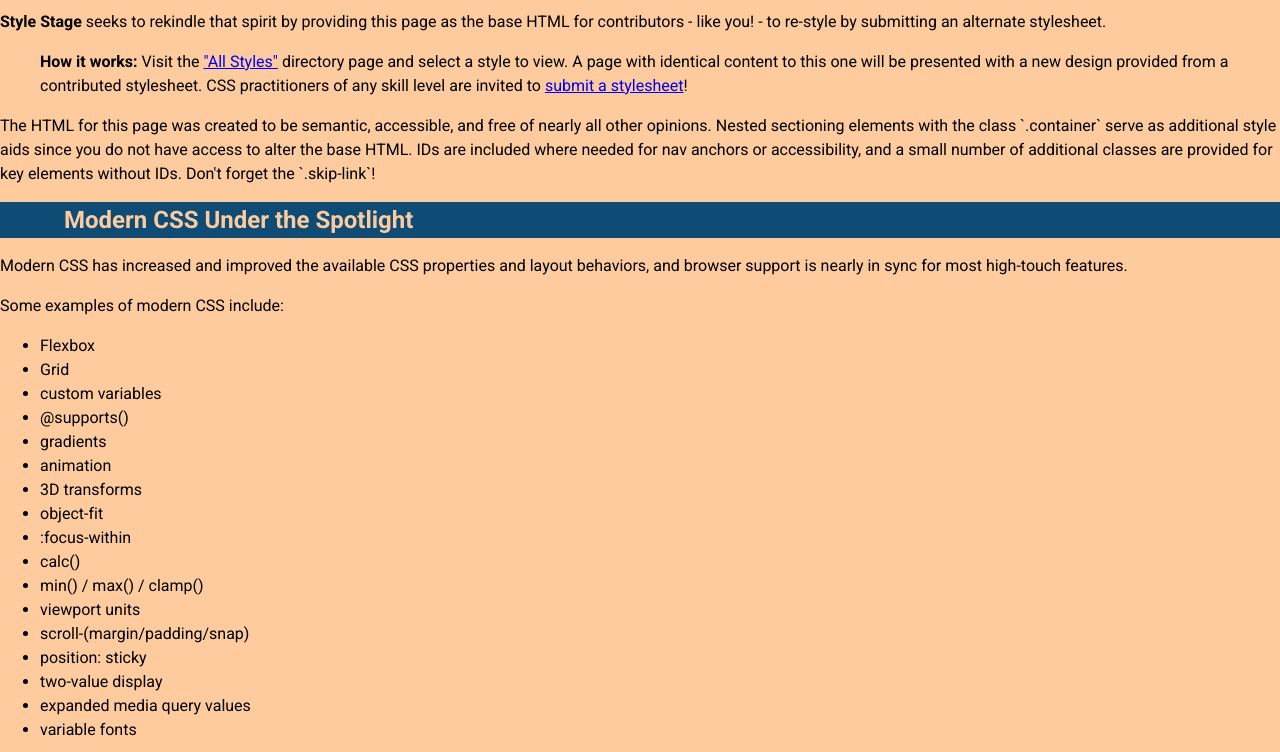
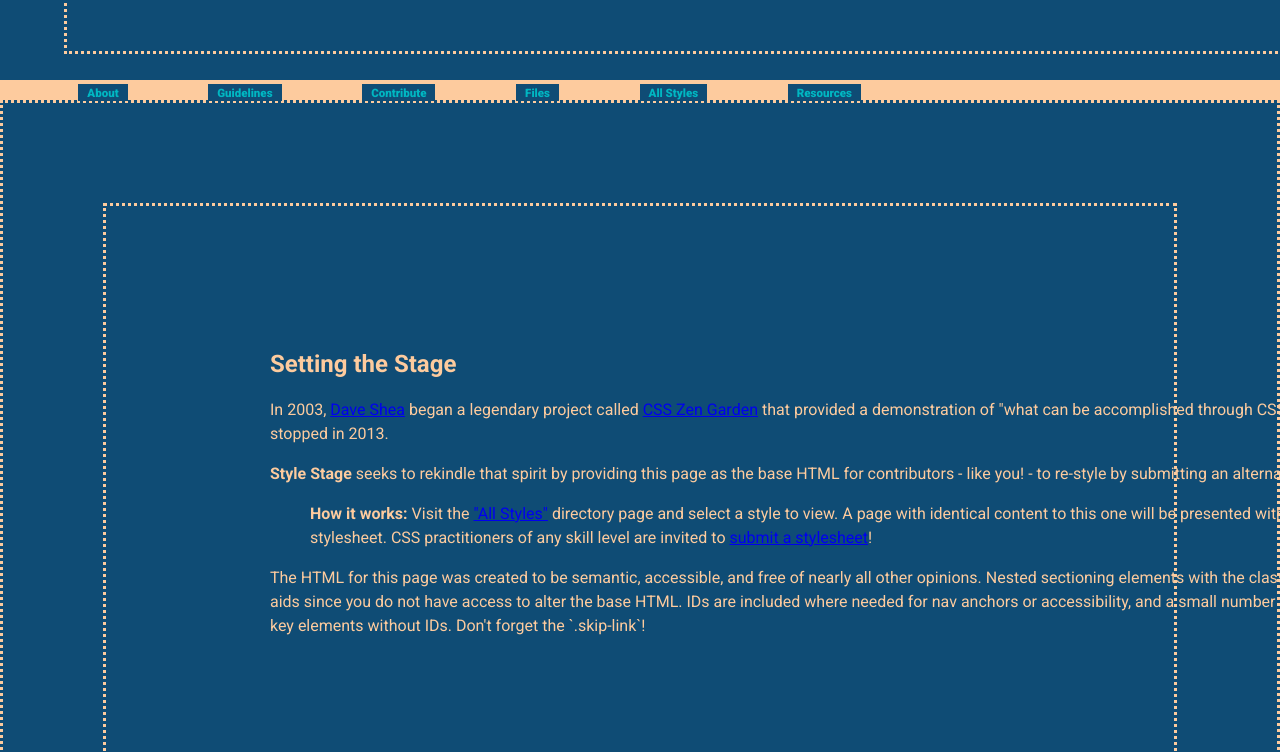
Before and after one commit to Eracom-ID481/style-stage-nfukami, a plain HTML site: page index.html in a window 1280 px wide. Shown: the part 407-1159 px from the top of the page. Drawn offline with Linux system fonts and the light colour scheme.

Commit message:
contours et couleurs

```diff
--- a/stylestage.css
+++ b/stylestage.css
@@ -79,6 +79,10 @@ body {
     background-color: var(--bluedark);
 }
 
+ul {
+    list-style-type: none;
+}
+
 /*header*/
 header .container {
     margin-top: 10vh;
@@ -129,10 +133,6 @@ nav {
     margin-top: 2vw;
 }
 
-nav ul {
-    list-style-type: none;
-}
-
 nav li {
     display: inline;
     margin: 0vw 3vw 0vw 3vw;
@@ -147,12 +147,34 @@ nav a {
     background: var(--bluedark);
 }
 
+/*main*/
 #main {
-    background-color: var(--beige);
+    background-color: var(--bluedark);
+}
+
+.container {
+    width: 100%;
+    background-color: var(--bluedark);
+    border-color: var(--beige);
+    border-style: dotted;
+    border-width: medium;
+    padding: 100px;
+}
+
+#main p {
+    color: var(--beige);
+    margin-left: 5vw;
+    width: 100vw;
 }
 
 #about .container h2 {
     background-color: var(--bluedark);
     padding-left: 5vw;
+    padding-top: 5vh;
     color: var(--beige);
 }
+
+#main li {
+    display: inline;
+    margin: 0vw 3vw 0vw 3vw;
+}
```
